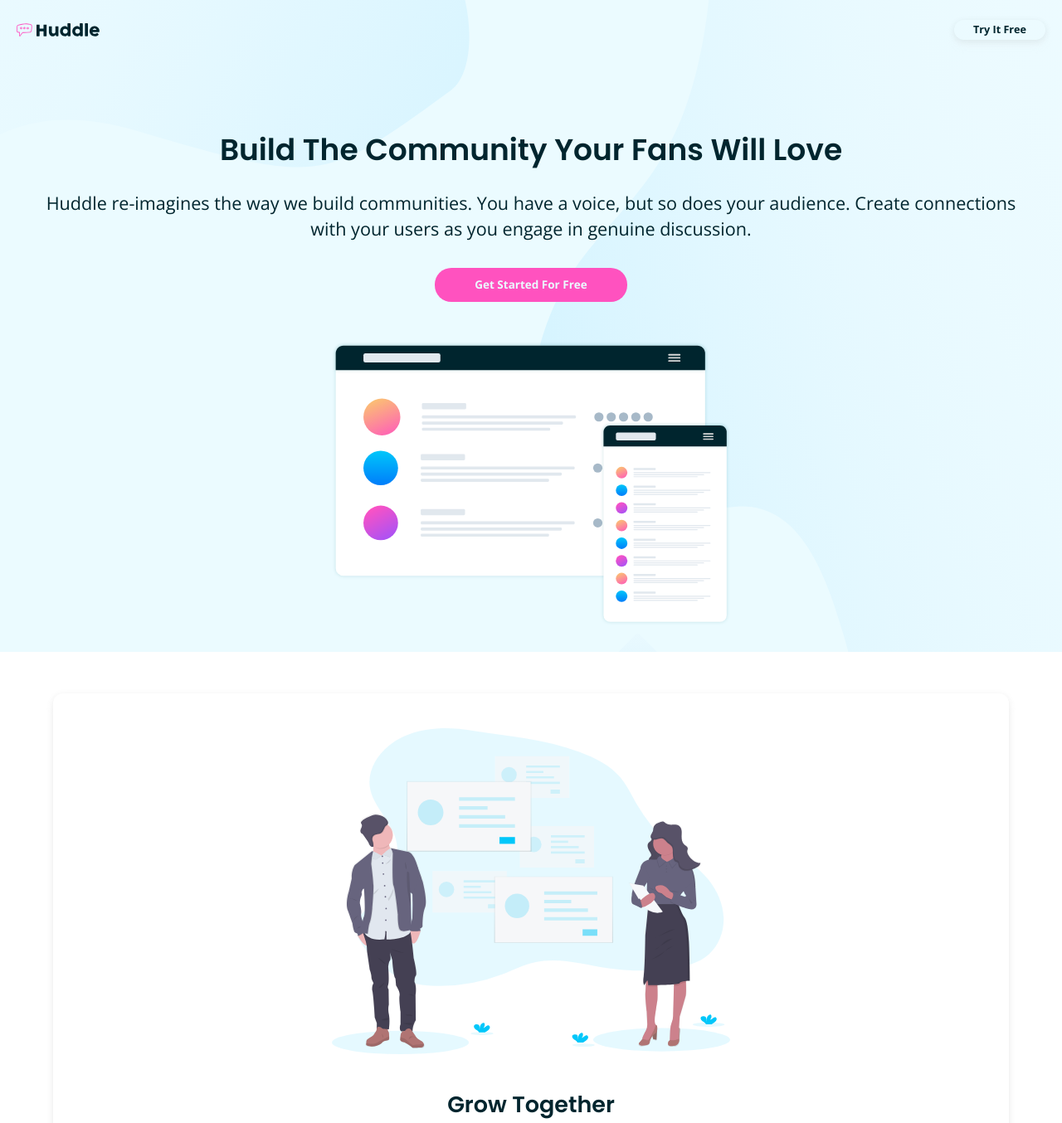
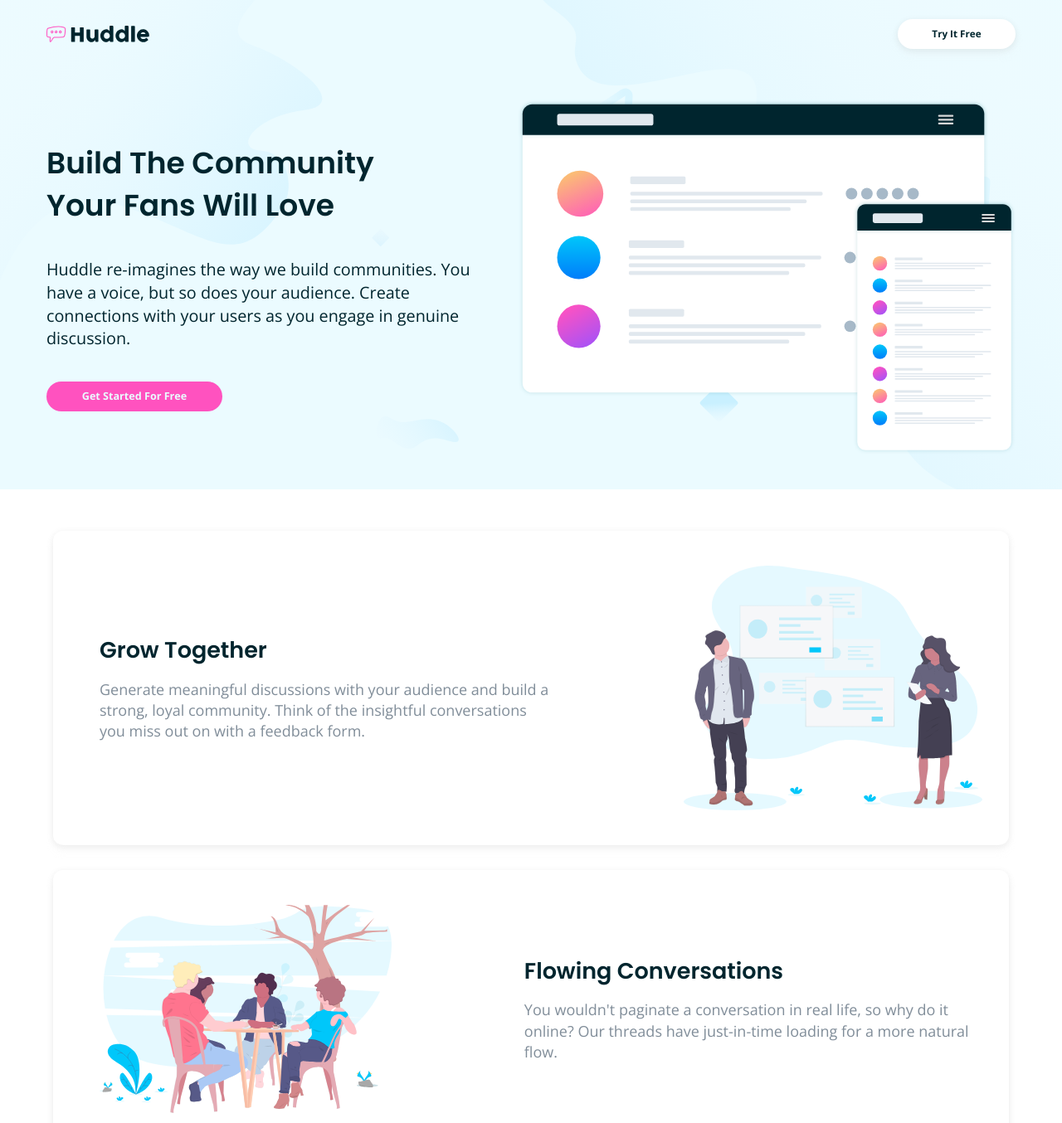
Before and after one commit to sthanleyso/huddle-landing-page-beginner, a Gatsby site: page / in a window 1280 px wide. Shown: the top 1354 px of the page at 83% size. Built offline with nearby package versions, Linux system fonts and the light colour scheme; Gatsby itself is replaced by a stand-in of ours.

Commit message:
Fixes on desktop layout

```diff
--- a/src/pages/index.js
+++ b/src/pages/index.js
@@ -13,6 +13,7 @@ import {
   CardSection,
   ContactSection,
   Card,
+  CardReverse,
   Box,
   ContactBox,
   Menu,
@@ -32,7 +33,11 @@ const Home = () => {
   return (
     <Layout>
       <HeroSection>
-        <h1>Build The Community Your Fans Will Love</h1>
+        <h1>
+          Build The Community
+          <br />
+          Your Fans Will Love
+        </h1>
         <p>
           Huddle re-imagines the way we build communities. You have a voice, but
           so does your audience. Create connections with your users as you
@@ -51,7 +56,7 @@ const Home = () => {
             miss out on with a feedback form.
           </p>
         </Card>
-        <Card>
+        <CardReverse>
           <img
             src={flowingConversation}
             alt="Flowing conversation illlustration"
@@ -62,7 +67,7 @@ const Home = () => {
             online? Our threads have just-in-time loading for a more natural
             flow.
           </p>
-        </Card>
+        </CardReverse>
         <Card>
           <img src={yourUsers} alt="Your users illustration" />
           <h2>Your Users</h2>
--- a/src/styles/index.js
+++ b/src/styles/index.js
@@ -1,6 +1,7 @@
 import styled from "styled-components"
 
 import bgMobile from "../images/bg-hero-mobile.svg"
+import bgDesktop from "../images/bg-hero-desktop.svg"
 
 export const MainHeader = styled.header`
   width: 100%;
@@ -29,6 +30,7 @@ export const HeaderContent = styled.div`
     border-radius: 12px;
     font-size: 0.7rem;
     font-weight: 600;
+    background-color: #ffffff;
     color: hsl(192, 100%, 9%);
     box-shadow: 0 8px 12px 0 hsla(180, 5%, 92%, 0.16),
       0 2px 8px 0 hsla(0, 0%, 0%, 0.08);
@@ -37,6 +39,22 @@ export const HeaderContent = styled.div`
     :hover {
       opacity: 0.8;
       transition: 0.2s;
+    }
+  }
+
+  @media (min-width: 700px) {
+    height: 82px;
+    padding: 0 56px;
+
+    img {
+      width: 124px;
+    }
+
+    a {
+      width: 142px;
+      padding: 12px 0;
+      font-size: 0.65rem;
+      border-radius: 18px;
     }
   }
 `
@@ -56,7 +74,7 @@ export const HeroSection = styled.section`
   align-items: center;
   flex-basis: 0;
   width: 100%;
-  padding: 32px 24px;
+  padding: 156px 24px 32px 24px;
   background-image: url(${bgMobile});
   background-color: hsl(193, 100%, 96%);
   background-position: center;
@@ -66,7 +84,6 @@ export const HeroSection = styled.section`
   line-height: 1.4;
 
   h1 {
-    margin-top: 124px;
     margin-bottom: 24px;
     font-size: 1.5rem;
   }
@@ -74,13 +91,13 @@ export const HeroSection = styled.section`
   p {
     padding: 0 8px;
     margin-bottom: 32px;
-    font-size: 1rem;
+    font-size: 0.9rem;
   }
 
   a {
     width: 232px;
+    margin-bottom: 48px;
     padding: 11px 0;
-    margin-bottom: 48px;
     text-align: center;
     border-radius: 20px;
     font-size: 0.75rem;
@@ -100,17 +117,65 @@ export const HeroSection = styled.section`
   }
 
   @media (min-width: 480px) {
+    img {
+      max-width: 480px;
+    }
+  }
+
+  @media (min-width: 700px) {
+    display: grid;
+    grid-template-areas:
+      "title . pic pic"
+      "desc . pic pic"
+      "link . pic pic";
+    grid-row-gap: 12px;
+    grid-column-gap: 20px;
+    background-image: url(${bgDesktop});
+    text-align: left;
+    padding: 120px 56px 42px 56px;
+
+    h1,
+    p,
+    a {
+      margin-bottom: 0;
+    }
+
     h1 {
-      font-size: 2rem;
-      padding: 0 24px;
+      grid-area: title;
+      font-size: 1.2rem;
     }
 
     p {
-      font-size: 1.2rem;
+      grid-area: desc;
+      padding: 0;
+      font-size: 0.75rem;
+    }
+
+    a {
+      grid-area: link;
+      width: 212px;
+      font-size: 0.7rem;
+      padding: 9px 0;
     }
 
     img {
-      max-width: 480px;
+      grid-area: pic;
+      max-width: 600px;
+    }
+  }
+
+  @media(min-width: 980px) {
+    h1 {
+      align-self: end;
+      font-size: 2rem;
+    }
+
+    p {
+      font-size: 1.1rem;
+    }
+
+    a {
+      align-self: start;
     }
   }
 `
@@ -139,7 +204,7 @@ export const Card = styled.article`
   line-height: 1.4;
 
   img {
-    max-width: 480px;
+    max-width: 360px;
     margin-bottom: 42px;
   }
 
@@ -150,7 +215,7 @@ export const Card = styled.article`
   }
 
   p {
-    font-size: 0.9rem;
+    font-size: 0.821rem;
     color: hsl(208, 11%, 55%);
   }
 
@@ -160,18 +225,73 @@ export const Card = styled.article`
     }
 
     p {
-      font-size: 1.1rem;
+      font-size: 0.821rem;
+    }
+  }
+
+  @media(min-width: 700px) {
+    display: grid;
+    grid-template-areas:
+      "title . pic"
+      "desc . pic";
+    grid-column-gap: 40px;
+    grid-row-gap: 16px;
+    text-align: left;
+    padding: 32px 32px 32px 56px;
+
+    h2 {
+      grid-area: title;
+      align-self: end;
+      margin-bottom: 0;
+      font-size: 1.2rem;
+    }
+
+    p {
+      grid-area: desc;
+      align-self: start;
+    }
+
+    img {
+      grid-area: pic;
+      margin-bottom: 0;
+    }
+  }
+
+  @media(min-width: 980px) {
+    grid-column-gap: 80px;
+    padding: 42px 32px 42px 56px;
+
+    h2 {
+      font-size: 1.5rem;
+    }
+
+    p {
+      font-size: 1rem;
     }
   }
 `
 
-export const Box = styled(Card)`
+export const CardReverse = styled(Card)`
+  @media(min-width: 700px) {
+    grid-template-areas:
+      "pic . title"
+      "pic . desc";
+  }
+`
+
+export const Box = styled.article`
+  display: flex;
+  flex-direction: column;
+  justify-content: space-around;
+  align-items: center;
+  flex-basis: 0;
   width: 95%;
   margin-bottom: 0;
   padding: 42px 0;
   background-color: #ffffff;
   box-shadow: 0 -8px 12px 0 hsla(180, 5%, 92%, 0.16),
     0 -2px 8px 0 hsla(0, 0%, 0%, 0.08);
+  border-radius: 12px;
   -moz-transform: translate(0px, 60px);
   -webkit-transform: translate(0px, 60px);
   -o-transform: translate(0px, 60px);
```
